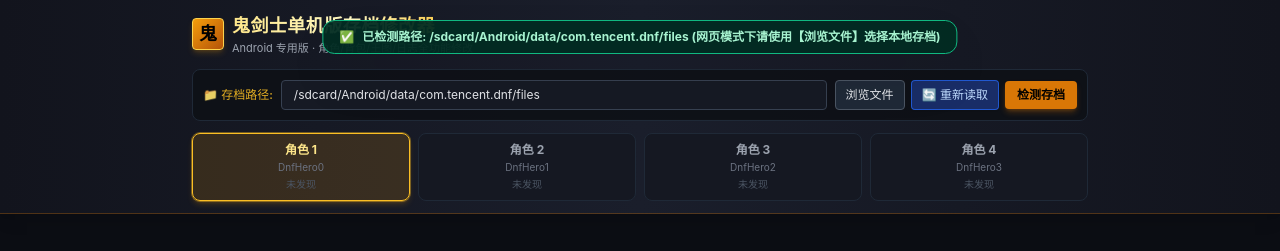
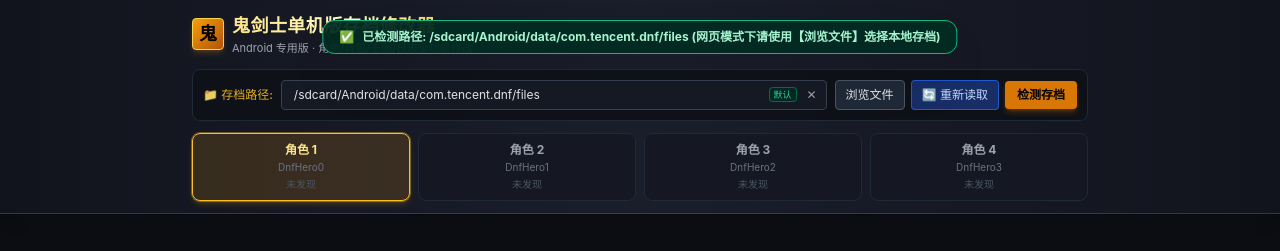
Before and after one commit to ustdbus/dnf-fix, a Vue app: page / in a window 1280 px wide. Both pictures are taken after a click on the button "检测存档". Shown: the top 251 px of the page. Built offline with nearby package versions, Linux system fonts and the light colour scheme.

Commit message:
feat: 支持保存自定义存档默认路径并提供主动删除功能 (v1.1.2)

```diff
--- a/src/App.vue
+++ b/src/App.vue
@@ -6,11 +6,14 @@
         :save-path="savePath"
         :current-character="currentCharacter"
         :character-status="characterStatus"
+        :is-default-saved="isDefaultSaved"
         @update:save-path="savePath = $event"
         @detect-path="detectSaves"
         @select-character="onSelectCharacter"
         @reload-current="reloadCurrentSave"
         @file-selected="onFileSelected"
+        @clear-path="onClearPath"
+        @save-default-path="onSaveDefaultPath"
       />
 
       <!-- 主工作区 -->
@@ -126,11 +129,37 @@
 import { DnfHeroSave } from './core/types'
 import { parseHeroSave, serializeHeroSave } from './core/saveParser'
 
+const STORAGE_KEY_PATH = 'dnf_save_path'
 const savePath = ref<string>('/sdcard/Android/data/com.tencent.dnf/files')
+const isDefaultSaved = ref<boolean>(false)
 const currentCharacter = ref<number>(0)
 const activeTab = ref<'character' | 'inventory' | 'dungeon'>('character')
 
+function initDefaultPath() {
+  let saved = ''
+  if (window.AndroidBridge && window.AndroidBridge.getSavedPath) {
+    try {
+      saved = window.AndroidBridge.getSavedPath() || ''
+    } catch (e) {
+      console.warn('获取原生持久化路径失败:', e)
+    }
+  }
+  if (!saved) {
+    saved = localStorage.getItem(STORAGE_KEY_PATH) || ''
+  }
+  if (saved && saved.trim()) {
+    savePath.value = saved.trim()
+    isDefaultSaved.value = true
+    detectSaves()
+  } else {
+    savePath.value = '/sdcard/Android/data/com.tencent.dnf/files'
+    isDefaultSaved.value = false
+  }
+}
+
 onMounted(() => {
+  initDefaultPath()
+
   document.addEventListener('visibilitychange', () => {
     if (document.visibilityState === 'visible' && window.AndroidBridge) {
       // 用户从游戏切换回修改器时，自动从磁盘重新检查当前角色是否有更新
@@ -215,7 +244,58 @@
   showToast(`角色 ${index + 1} 暂无存档数据，请先检测或导入`, 'error')
 }
 
+function onSaveDefaultPath(newPath: string) {
+  const trimmed = newPath ? newPath.trim() : ''
+  if (!trimmed) return
+  savePath.value = trimmed
+  if (window.AndroidBridge && window.AndroidBridge.saveDefaultPath) {
+    try {
+      window.AndroidBridge.saveDefaultPath(trimmed)
+    } catch (e) {
+      console.warn('原生保存默认路径失败:', e)
+    }
+  }
+  localStorage.setItem(STORAGE_KEY_PATH, trimmed)
+  isDefaultSaved.value = true
+  showToast('已保存为默认路径')
+}
+
+function onClearPath() {
+  if (window.AndroidBridge && window.AndroidBridge.clearDefaultPath) {
+    try {
+      window.AndroidBridge.clearDefaultPath()
+    } catch (e) {
+      console.warn('原生清除默认路径失败:', e)
+    }
+  }
+  localStorage.removeItem(STORAGE_KEY_PATH)
+  savePath.value = ''
+  isDefaultSaved.value = false
+  saves.value = [null, null, null, null]
+  currentSave.value = null
+  characterStatus.value = [
+    { exists: false, desc: '未载入' },
+    { exists: false, desc: '未载入' },
+    { exists: false, desc: '未载入' },
+    { exists: false, desc: '未载入' }
+  ]
+  showToast('已删除默认路径并清空输入')
+}
+
 function detectSaves() {
+  if (savePath.value && savePath.value.trim()) {
+    const trimmed = savePath.value.trim()
+    if (window.AndroidBridge && window.AndroidBridge.saveDefaultPath) {
+      try {
+        window.AndroidBridge.saveDefaultPath(trimmed)
+      } catch (e) {
+        console.warn('原生保存默认路径失败:', e)
+      }
+    }
+    localStorage.setItem(STORAGE_KEY_PATH, trimmed)
+    isDefaultSaved.value = true
+  }
+
   if (window.AndroidBridge && window.AndroidBridge.scanSaves) {
     try {
       // 重新检测时清空旧缓存，强制完全从磁盘刷新
--- a/src/components/HeaderBar.vue
+++ b/src/components/HeaderBar.vue
@@ -20,13 +20,35 @@
       <div class="flex flex-col sm:flex-row gap-2 bg-[#0d0f15]/80 p-2.5 rounded-lg border border-gray-800">
         <div class="flex-1 flex items-center gap-2">
           <span class="text-xs text-amber-400/90 whitespace-nowrap font-medium">📁 存档路径:</span>
+          <div class="flex-1 relative flex items-center">
             <input
               :value="savePath"
               @input="$emit('update:savePath', ($event.target as HTMLInputElement).value)"
+              @change="$emit('save-default-path', ($event.target as HTMLInputElement).value)"
+              @keyup.enter="$emit('save-default-path', ($event.target as HTMLInputElement).value)"
               type="text"
               placeholder="例如: /sdcard/Android/data/com.tencent.dnf/files"
-            class="flex-1 bg-[#161a24] text-xs text-gray-200 px-3 py-1.5 rounded border border-gray-700 focus:border-amber-500 focus:outline-none placeholder-gray-600"
+              class="w-full bg-[#161a24] text-xs text-gray-200 pl-3 pr-20 py-1.5 rounded border border-gray-700 focus:border-amber-500 focus:outline-none placeholder-gray-600"
             />
+            <div class="absolute right-1.5 flex items-center gap-1.5">
+              <span
+                v-if="isDefaultSaved"
+                class="text-[9px] bg-emerald-950/80 border border-emerald-600/60 text-emerald-400 px-1 py-0.2 rounded select-none"
+                title="当前路径已持久化保存为默认路径"
+              >
+                默认
+              </span>
+              <button
+                v-if="savePath"
+                @click="$emit('clear-path')"
+                type="button"
+                class="text-gray-400 hover:text-red-400 text-xs px-1 py-0.5 rounded hover:bg-gray-800 transition select-none"
+                title="主动删除/清除默认路径"
+              >
+                ✕
+              </button>
+            </div>
+          </div>
         </div>
         <div class="flex items-center gap-1.5">
           <label class="cursor-pointer text-xs px-2.5 py-1.5 rounded bg-gray-800 hover:bg-gray-700 text-gray-200 border border-gray-600 transition flex items-center gap-1">
@@ -90,6 +112,7 @@
   savePath: string
   currentCharacter: number
   characterStatus: Array<{ exists: boolean; desc?: string }>
+  isDefaultSaved?: boolean
 }>()
 
 defineEmits<{
@@ -98,5 +121,7 @@
   (e: 'select-character', index: number): void
   (e: 'reload-current'): void
   (e: 'file-selected', event: Event): void
+  (e: 'clear-path'): void
+  (e: 'save-default-path', val: string): void
 }>()
 </script>
--- a/src/vite-env.d.ts
+++ b/src/vite-env.d.ts
@@ -12,5 +12,9 @@
     writeSaveFile: (filePath: string, base64Data: string) => boolean;
     checkFileExists: (filePath: string) => boolean;
     scanSaves: (dirPath: string) => string;
+    getSavedPath?: () => string;
+    saveDefaultPath?: (path: string) => void;
+    clearDefaultPath?: () => void;
+    toast?: (msg: string) => void;
   }
 }
```
Also changed, not shown: 1 other file (tests, documents, lock files or other folders). Lines whose indentation alone changed are shown as unchanged.
